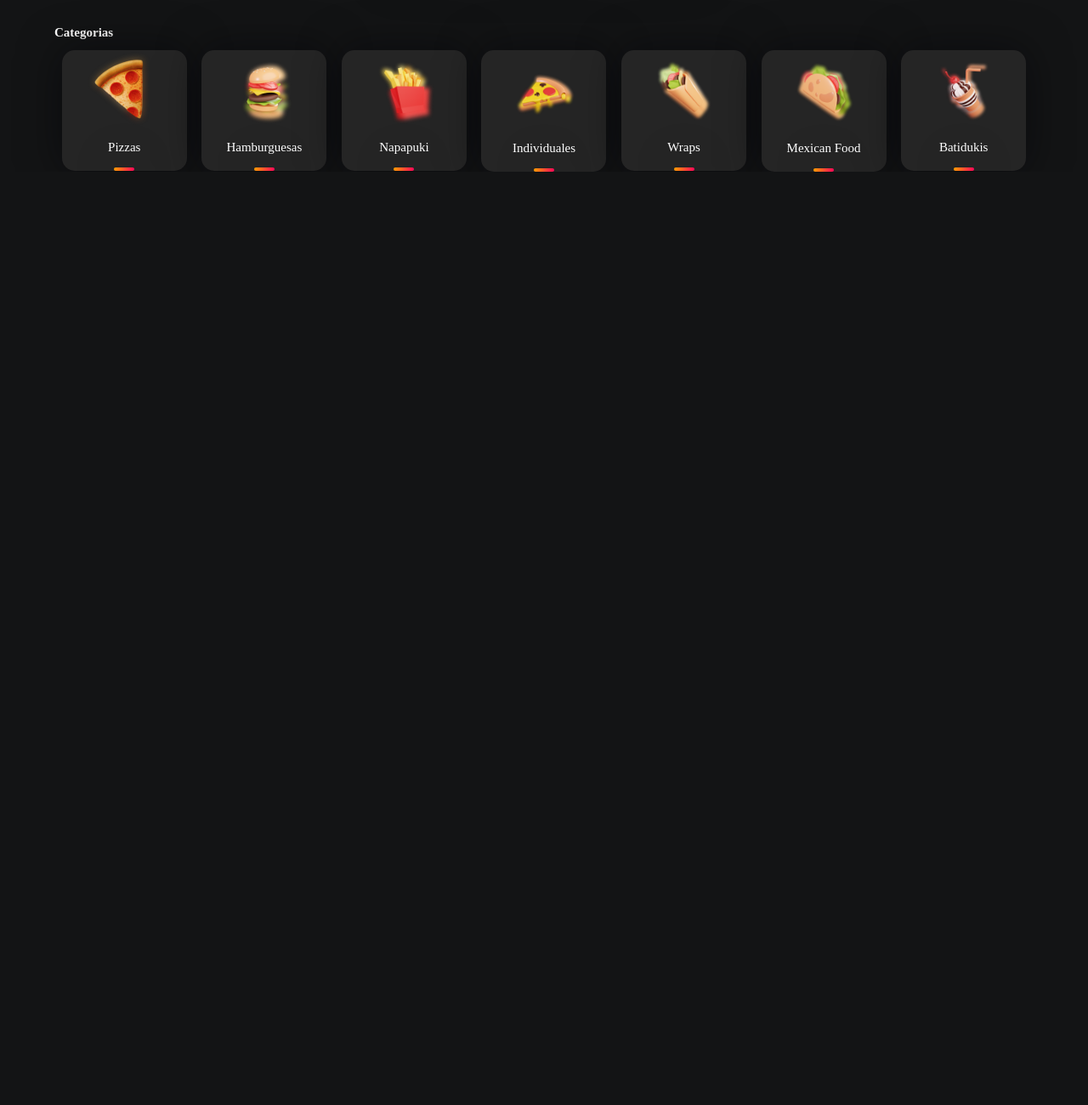
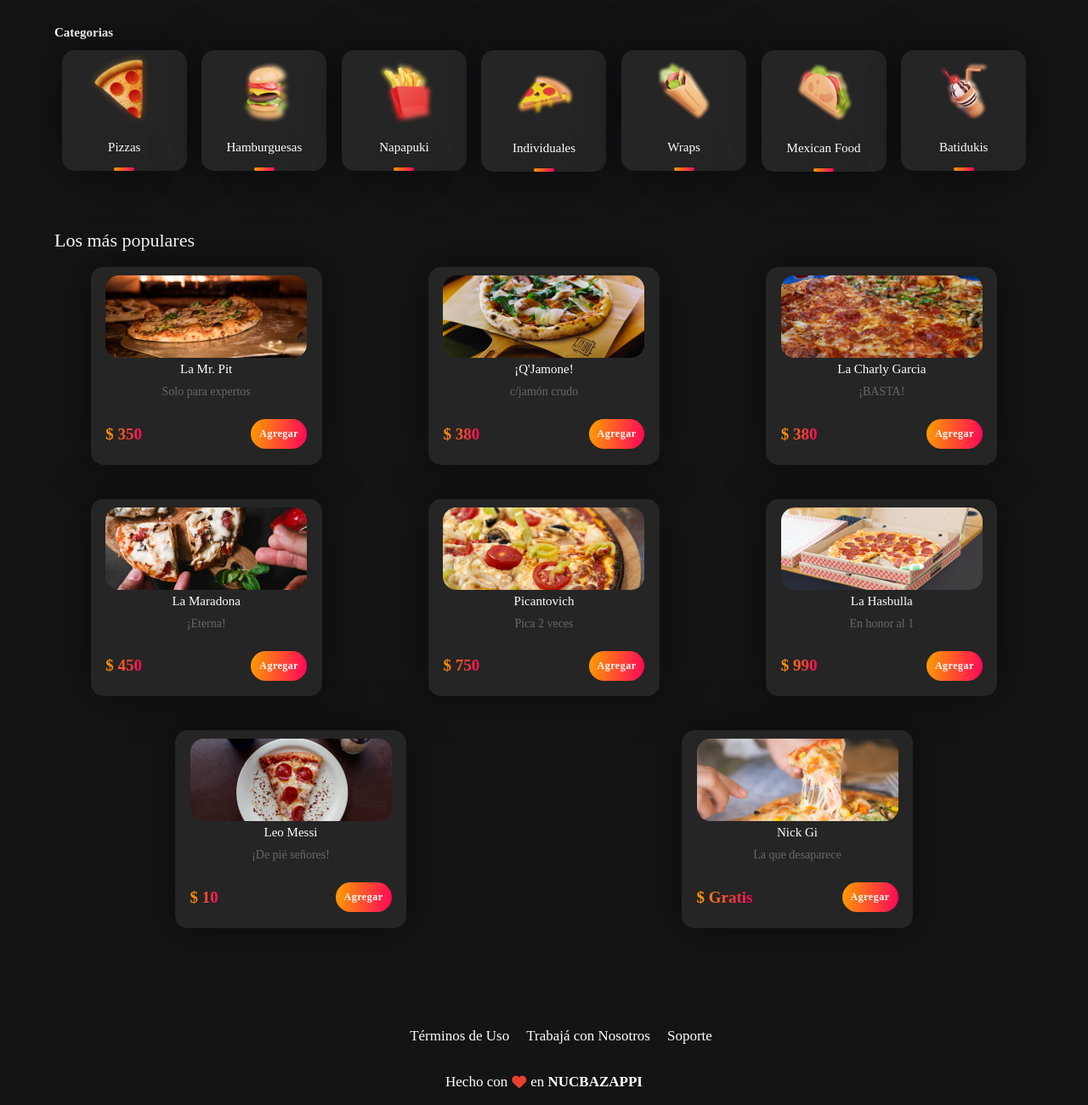
Before and after one commit to lotermin/E5, a plain HTML site: page index.html in a window 1280 px wide. Shown: the part 846-2146 px from the top of the page at 85% size. Before the commit the page ends 1048 px from the top, so only its background shows below. Drawn offline with Linux system fonts and the light colour scheme; a web font is replaced by a local one.

Commit message:
completo

```diff
--- a/index.css
+++ b/index.css
@@ -133,6 +133,7 @@ body{
     font-size: 12px;
     color: #ffff;
     font-weight: 600;
+    letter-spacing: 0.5px;
     padding: 10px;
     background: linear-gradient(98.81deg, #FFA100 -0.82%, #FF005C 101.53%);
     border-radius: 17.5px;
@@ -207,3 +208,106 @@ body{
 .categoryBatidos{
     background-image: url(./img/batidukisBlur.png);
 }
+
+.popular{
+    margin-top: 50px;
+    width: 90%;
+    display: flex;
+    justify-content: center;
+    align-items: center;
+    flex-direction: column;
+}
+.popular h1{
+    width: 100%;
+    font-size: 22px;
+    font-weight: 500;
+}
+.popularContainer{
+    width: 100%;
+    display: flex;
+    justify-content: space-around;
+    align-items: center;
+    flex-wrap: wrap;
+    gap: 40px;
+}
+.popularBox{
+    padding-top: 10px;
+    width: 272px;
+    display: flex;
+    justify-content: center;
+    align-items: center;
+    flex-direction: column;
+    background: #252525;
+    box-shadow: 0px 0px 50px rgba(1, 2, 7, 0.5);
+    border-radius: 15px;
+}
+.popularFooter{
+    width: 237px;
+    display: flex;
+    justify-content: space-between;
+    align-items: center;
+}
+.popularBox img{
+    width: 237px;
+    height: 97px;
+}
+.popularBox h2{
+    margin: 5px;
+    font-size: 15px;
+    font-weight: 500;
+}
+.popularBox h3{
+    margin: 5px;
+    font-size: 14px;
+    font-weight: 400;
+    opacity: 0.3;
+}
+.popularFooter h4{
+    font-size: 19px;
+    font-weight: 700;
+    background: linear-gradient(98.81deg, #FFA100 -0.82%, #FF005C 101.53%);
+    -webkit-background-clip: text;
+    -webkit-text-fill-color: transparent;
+}
+.popularFooter button{
+    font-family: montserrat;
+    font-size: 12px;
+    color: #ffff;
+    font-weight: 600;
+    letter-spacing: 0.5px;
+    padding: 10px;
+    background: linear-gradient(98.81deg, #FFA100 -0.82%, #FF005C 101.53%);
+    border-radius: 17.5px;
+    border-style: none;
+}
+.footerMenu{
+    margin-top: 100px;
+    width: 100%;
+}
+.footerMenu ul{
+    display: flex;
+    justify-content: center;
+    align-items: center;
+    list-style: none;
+    gap: 20px;
+    font-size: 17px;
+    font-weight: 400;
+}
+
+footer{
+    width: 100%;
+    display: flex;
+    justify-content: center;
+    align-items: center;
+    gap: 5px;
+    font-size: 17px;
+    font-weight: 400;
+}
+
+footer i{
+    color: #e73f2e;
+}
+
+footer p span{
+    font-weight: 700;
+}
--- a/index.html
+++ b/index.html
@@ -104,5 +104,106 @@
         </div>
     </section>
 
+    <section class="popular">
+        <h1>Los más populares</h1>
+        <div class="popularContainer">
+            <div class="popularBox">
+                <img src="./img/mrPit.png" alt="">
+                <h2>La Mr. Pit</h2>
+                <h3>Solo para expertos</h3>
+                <div class="popularFooter">
+                    <h4>$ 350</h4>
+                    <button>Agregar</button>
+                </div>
+
+            </div>
+            <div class="popularBox">
+                <img src="./img/qJamone.png" alt="">
+                <h2>¡Q'Jamone!</h2>
+                <h3>c/jamón crudo</h3>
+                <div class="popularFooter">
+                    <h4>$ 380</h4>
+                    <button>Agregar</button>
+                </div>
+
+            </div>
+            <div class="popularBox">
+                <img src="./img/charly.png" alt="">
+                <h2>La Charly Garcia</h2>
+                <h3>¡BASTA!</h3>
+                <div class="popularFooter">
+                    <h4>$ 380</h4>
+                    <button>Agregar</button>
+                </div>
+
+            </div>
+            <div class="popularBox">
+                <img src="./img/maradona.png" alt="">
+                <h2>La Maradona</h2>
+                <h3>¡Eterna!</h3>
+                <div class="popularFooter">
+                    <h4>$ 450</h4>
+                    <button>Agregar</button>
+                </div>
+
+            </div>
+            <div class="popularBox">
+                <img src="./img/picantovich.png" alt="">
+                <h2>Picantovich</h2>
+                <h3>Pica 2 veces</h3>
+                <div class="popularFooter">
+                    <h4>$ 750</h4>
+                    <button>Agregar</button>
+                </div>
+
+            </div>
+            <div class="popularBox">
+                <img src="./img/hasbulla.png" alt="">
+                <h2>La Hasbulla</h2>
+                <h3>En honor al 1</h3>
+                <div class="popularFooter">
+                    <h4>$ 990</h4>
+                    <button>Agregar</button>
+                </div>
+
+            </div>
+            <div class="popularBox">
+                <img src="./img/messi.png" alt="">
+                <h2>Leo Messi</h2>
+                <h3>¡De pié señores!</h3>
+                <div class="popularFooter">
+                    <h4>$ 10</h4>
+                    <button>Agregar</button>
+                </div>
+
+            </div>
+            <div class="popularBox">
+                <img src="./img/nickGi.png" alt="">
+                <h2>Nick Gi</h2>
+                <h3>La que desaparece</h3>
+                <div class="popularFooter">
+                    <h4>$ Gratis</h4>
+                    <button>Agregar</button>
+                </div>
+
+            </div>
+        </div>
+    </section>
+
+    <section class="footerMenu">
+        <ul>
+            <li>Términos de Uso</li>
+            <li>Trabajá con Nosotros</li>
+            <li>Soporte</li>
+        </ul>
+    </section>
+
+    <footer>
+        <p>Hecho con </p>
+        <i class="fa-solid fa-heart"></i>
+        <p>en <span>NUCBAZAPPI</span></p>
+
+    </footer>
+
 </body>
 </html>
```
Also changed, not shown: img/charly.png (added), img/hasbulla.png (added), img/maradona.png (added), img/messi.png (added), img/mrPit.png (added), img/nickGi.png (added), img/picantovich.png (added), img/qJamone.png (added).
